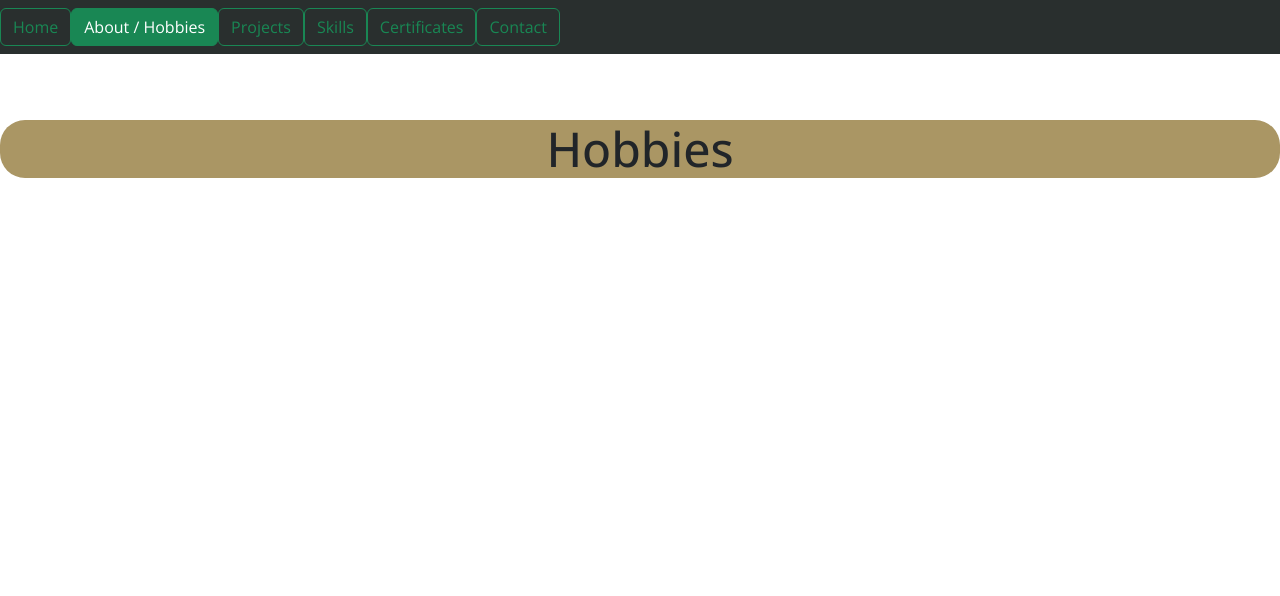
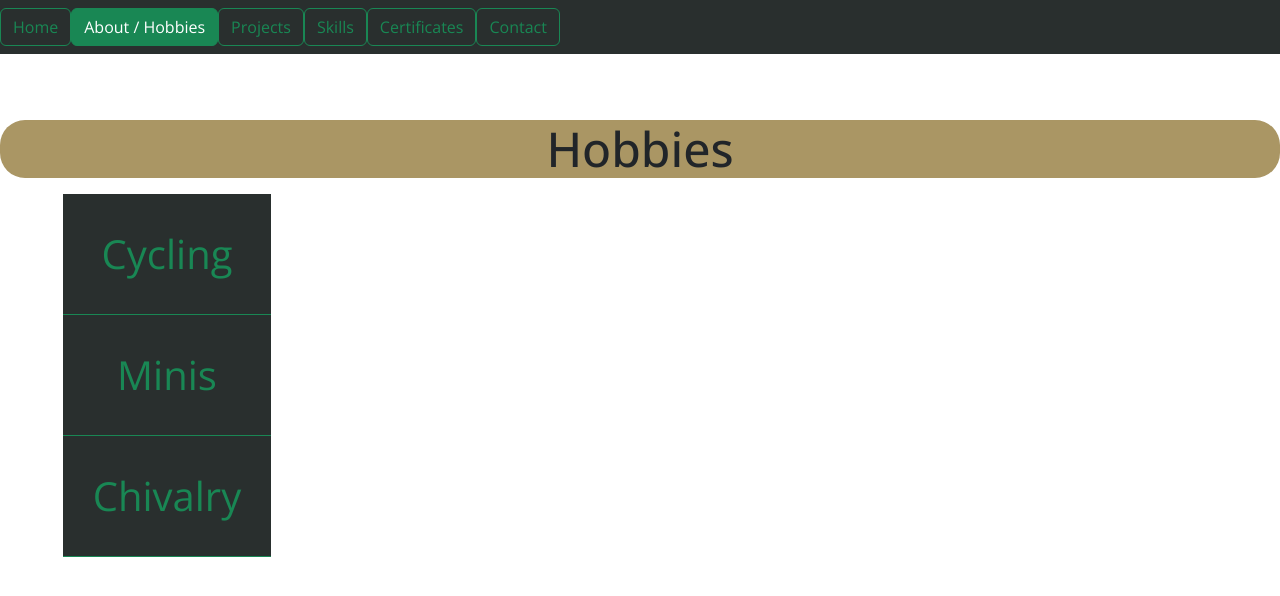
Before and after one commit to Eds-Dbug/profile2, a React (Create React App) app: page /hobbies in a window 1280 px wide. Shown: the top 596 px of the page. Built offline with nearby package versions, Linux system fonts and the light colour scheme.

Commit message:
Got the embedded links working

```diff
--- a/src/NavBar/HobbiesSideBar.tsx
+++ b/src/NavBar/HobbiesSideBar.tsx
@@ -1,20 +1,28 @@
 import React from 'react';
 import { hobbyLinks } from '../data/Data';
+import { Outlet } from 'react-router-dom';
 import { NavLink } from 'react-router-dom';
 import '../styles/Navigation/SideBarNav.scss';
 
 export default function HobbiesSideBar() {
 	const navMap = hobbyLinks.map((link: any) => {
 		return (
-			<NavLink className="" to={link.url} key={link.id}>
+			<NavLink
+				className="hobbies_side_bar__list--item "
+				to={link.url}
+				key={link.id}
+			>
 				{link.name}
 			</NavLink>
 		);
 	});
 
 	return (
-		<nav className="">
-			<ul className="">{navMap}</ul>
-		</nav>
+		<div className="row">
+			<nav className="hobbies_side_bar col-3 navbar navbar-expand-sm">
+				<ul className="hobbies_side_bar__list ">{navMap}</ul>
+			</nav>
+			<div className="col"><Outlet/></div>
+		</div>
 	);
 }
--- a/src/data/Data.tsx
+++ b/src/data/Data.tsx
@@ -68,13 +68,18 @@ const hobbyLinks = [
 	{
 		id: 1,
 		name: 'Cycling',
-		url: '/cycling',
+		url: 'cycling',
 	},
 	{
 		id: 2,
 		name: 'Minis',
-		url: '/minis',
+		url: 'minis',
 	},
+	{
+		id: 3,
+		name: 'Chivalry',
+		url: 'chivalry'
+	}
 ];
 
 const certificates = [
--- a/src/routes/Hobbies.tsx
+++ b/src/routes/Hobbies.tsx
@@ -7,7 +7,8 @@ import Header from '../partials/Header';
 export default function Hobbies() {
 	return (
 		<div>
-			<Header title='Hobbies'/>
+			<Header title='Hobbies' />
+			<HobbiesSideBar />
 		</div>
 	);
 }
--- a/src/styles/Navigation/SideBarNav.scss
+++ b/src/styles/Navigation/SideBarNav.scss
@@ -0,0 +1,20 @@
+@import '/src/styles/variables.scss';
+@import './src/styles/mixins.scss';
+
+.hobbies_side_bar {
+
+  @include flex($c: center);
+  &__list {
+    @include flex($d: column,$i: center);
+    &--item {
+      background-color: $charleston-green;
+      border-bottom: 1px solid $btn-color;
+      width: 100%;
+      color: $btn-color;
+      text-decoration: none;
+      text-align: center;
+      font-size: 40px;
+      padding:30px;
+    }
+  }
+}
--- a/src/styles/routes/hobbies.scss
+++ b/src/styles/routes/hobbies.scss
@@ -1,7 +1,6 @@
 @import '/src/styles/variables.scss';
 
 .Hobbies {
-
 
   &__about {
     max-width: 600px;
--- a/src/styles/variables.scss
+++ b/src/styles/variables.scss
@@ -1,4 +1,5 @@
 /* SCSS HEX */
+$btn-color: #198754;
 $dark-olive-green: #616b48ff;
 $charleston-green: #292f2eff;
 $columbia-blue: #c7eafeff;
```
Also changed, not shown: src/App.tsx (+20 -11 lines).
